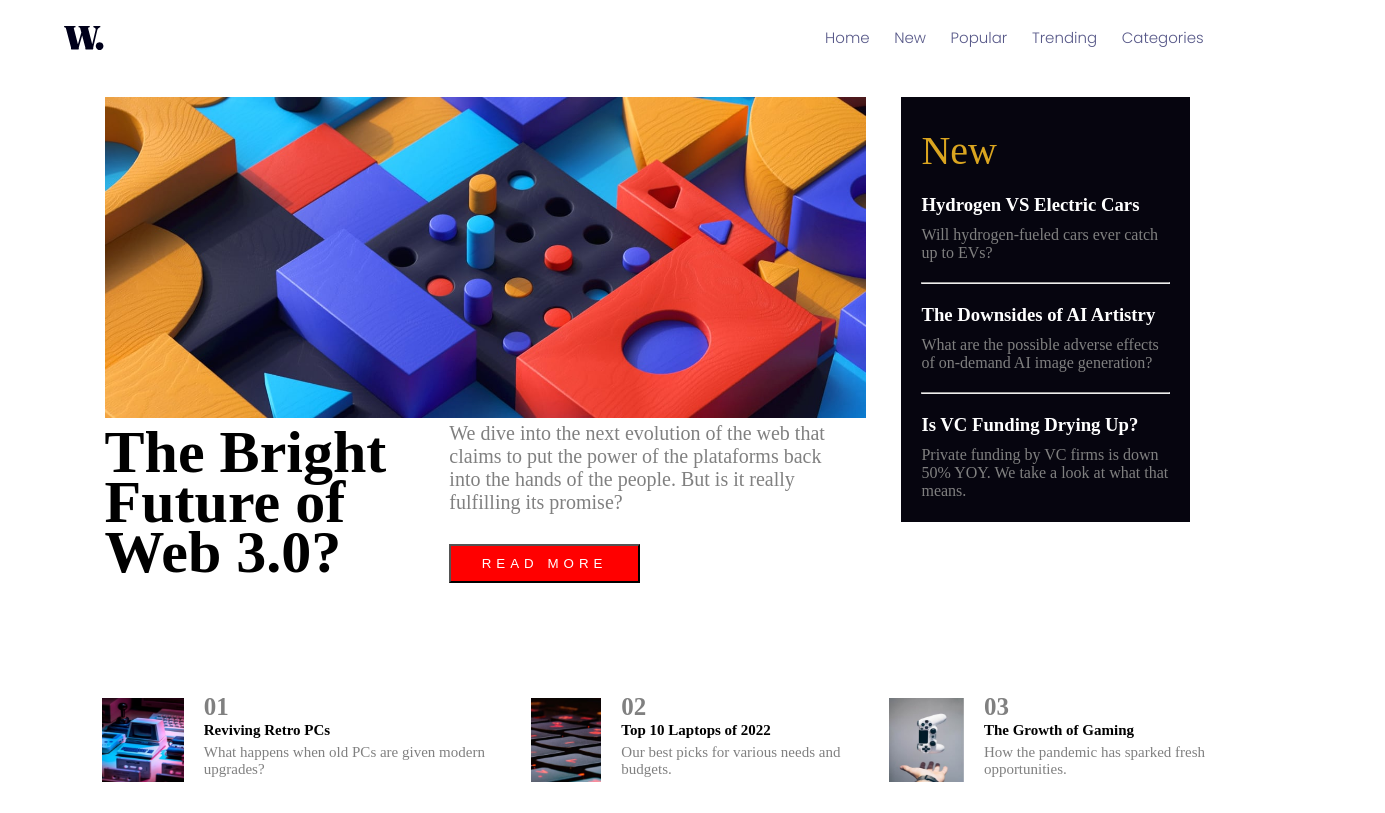
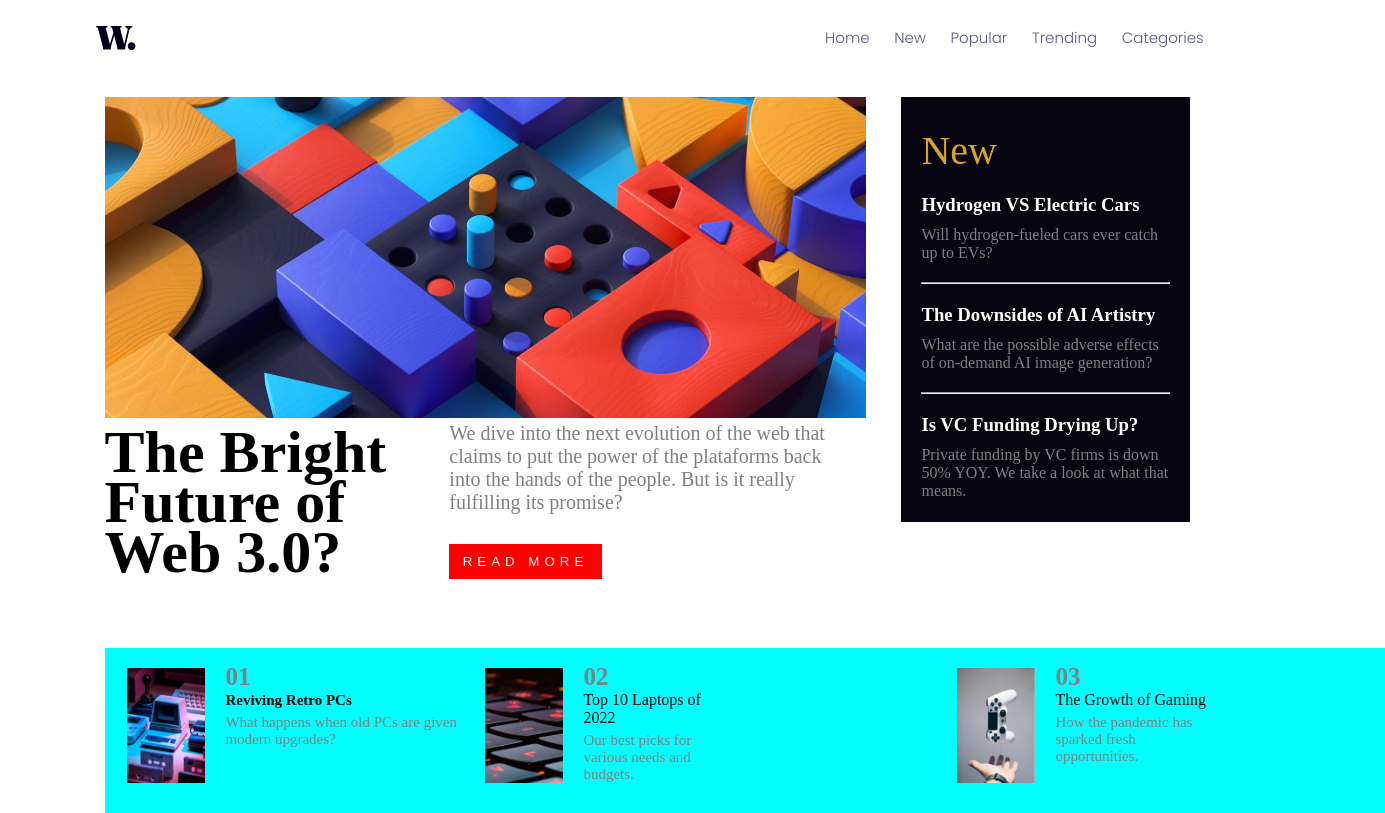
Before and after one commit to Hernan-22/desafioangular01, an Angular app: page / in a window 1280 px wide. Shown: the whole page, 1385 px wide, since content can reach past the window. Built offline with nearby package versions, Linux system fonts and the light colour scheme.

Commit message:
Cambios final
final

```diff
--- a/src/app/tableroprincipal/cuerpo/cuerpo.component.scss
+++ b/src/app/tableroprincipal/cuerpo/cuerpo.component.scss
@@ -68,12 +68,13 @@
   background: red;
   padding: 10px 10px;
   margin-top: 30px;
-  width: 50%;
+  width: 40%;
   letter-spacing: 5px;
+  border: none;
 }
 
 .conta2 button:hover {
-  background: black;
+  background: rgb(6, 5, 15);;
 }
 
 .derecha {
--- a/src/app/tableroprincipal/footer/footer.component.html
+++ b/src/app/tableroprincipal/footer/footer.component.html
@@ -18,7 +18,7 @@
     </section>
     <section class="contenedorfoto2">
         <img src="../../../assets/images/image-top-laptops.jpg" />
-          <section class="contenedortexto">
+          <section class="contenedortexto2">
             <h1>02</h1>
             <span>Top 10 Laptops of 2022</span>
             <p>Our best picks for various
@@ -28,7 +28,7 @@
     </section>
     <section class="contenedorfoto3">
         <img src="../../../assets/images/image-gaming-growth.jpg" />
-          <section class="contenedortexto">
+          <section class="contenedortexto3">
             <h1>03</h1>
             <span>The Growth of Gaming</span>
             <p>How the pandemic has sparked
--- a/src/app/tableroprincipal/footer/footer.component.scss
+++ b/src/app/tableroprincipal/footer/footer.component.scss
@@ -1,43 +1,59 @@
 @use '../../app.component.scss';
 
 .contenedorfoto img {
-  width: 20%;
-  height: 120%;
+  margin-left: -80px;
+  width: 30%;
+  height: 100%;
 }
 
 .contenedorfoto2 img {
-  width: 20%;
-  height: 120%;
+  margin-left: 18px;
+  width: 30%;
+  height: 100%;
 }
 
 .contenedorfoto3 img {
-  width: 20%;
-  height: 120%;
+  width: 30%;
+  height: 100%;
 }
 
 .contenedorfoto {
   display: flex;
+  width: 260px;
 }
 
 .contenedorfoto2 {
   display: flex;
+  width: 260px;
 }
 
 .contenedorfoto3 {
   display: flex;
+  margin-left: 230px;
+  justify-content: center;
+  width: 260px;
+
 }
 
 .principal {
   display: flex;
   margin:0 auto;
-  margin-top: 50px;
+  margin-top: 10px;
   margin-bottom: 30px;
   margin-left: 8%;
   margin-right: auto;
 }
 
 .contenedortexto {
-  margin-left: 20px
+  margin-left: 20px;
+}
+
+.contenedortexto2 {
+  margin-left: 20px;
+}
+
+.contenedortexto3 {
+  margin-left: 20px;
 }
 .contenedortexto h1{
   font-size: 25px;
@@ -46,6 +62,30 @@
 }
 
 .contenedortexto p{
+  font-size: 15px;
+  color: grey;
+  margin-top: 5px;
+}
+
+.contenedortexto2 h1{
+  font-size: 25px;
+  color: grey;
+  margin-top: -5px;
+}
+
+.contenedortexto2 p{
+  font-size: 15px;
+  color: grey;
+  margin-top: 5px;
+}
+
+.contenedortexto3 h1{
+  font-size: 25px;
+  color: grey;
+  margin-top: -5px;
+}
+
+.contenedortexto3 p{
   font-size: 15px;
   color: grey;
   margin-top: 5px;
@@ -69,6 +109,10 @@
 }
 
 footer {
-  height: 150px;
-  display: flex;
+  max-width: 186.4vh;
+    position: relative;
+    background-color: aqua;
+    display: flex;
+    padding-top: 10px;
+    left: 105px;
 }
--- a/src/app/tableroprincipal/menu/menu.component.scss
+++ b/src/app/tableroprincipal/menu/menu.component.scss
@@ -3,6 +3,7 @@
 section {
   font-family: var(--font-main);
   font-size: 15px;
+  margin-left: 2rem;
 }
 
 nav .links a:hover {
```
